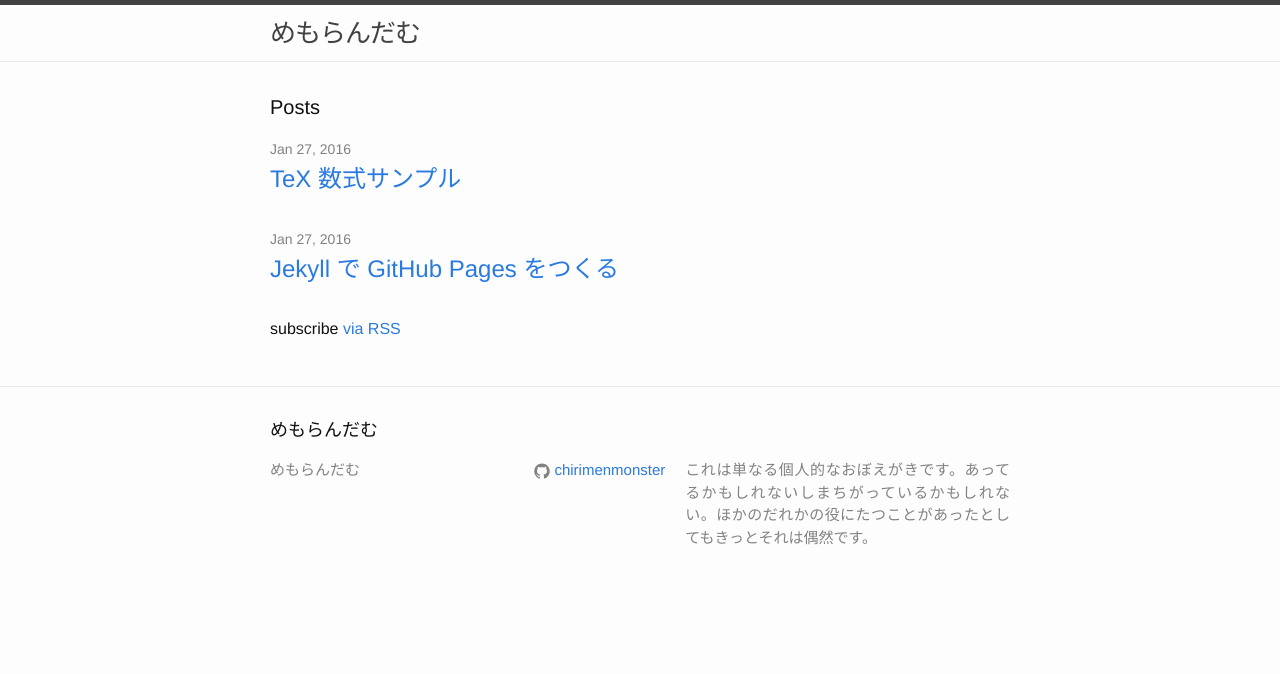
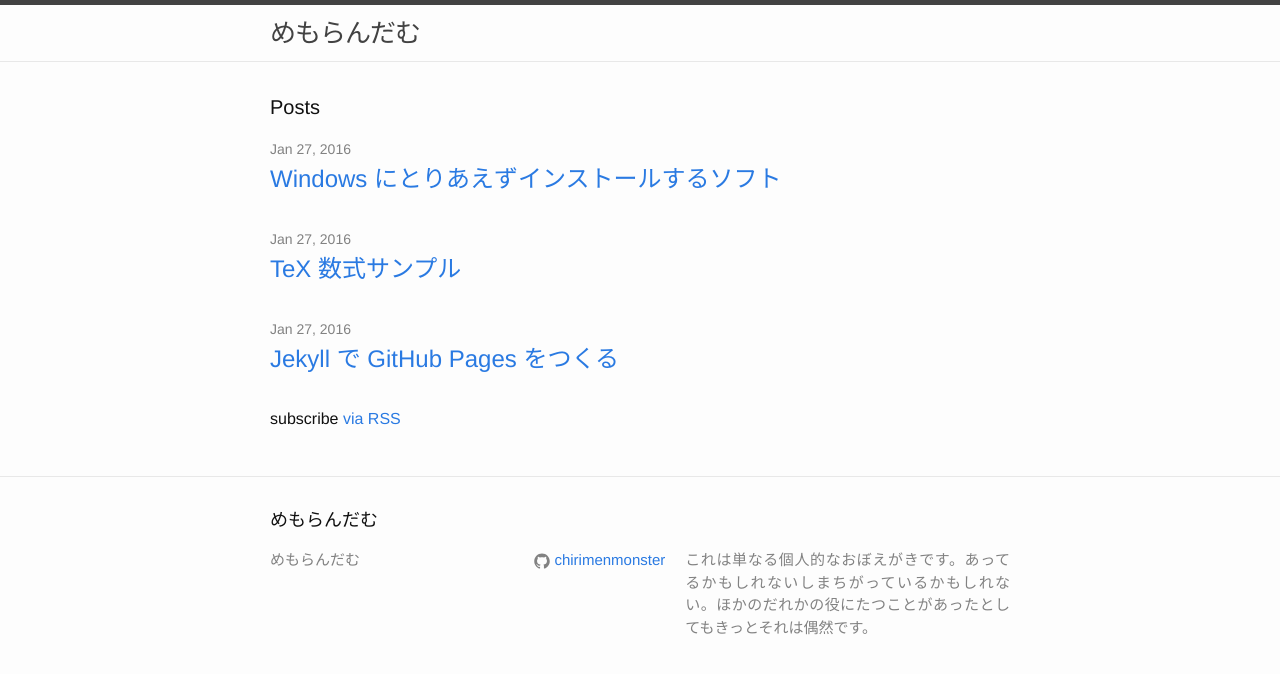
Before and after one commit to chirimenmonster/chirimenmonster.github.io, a Jekyll site: the page built from index.html, in a window 1280 px wide. Shown: the top 674 px of the page. Built offline with Jekyll 4.4.1, drawn with Linux system fonts in a browser that asks for light colours; some of the changed lines change nothing that is shown.

Commit message:
wiki からの移動

```diff
--- /dev/null
+++ b/_posts/2016-01-27-express-windows.md
@@ -0,0 +1,80 @@
+---
+layout: post
+title: Windows にとりあえずインストールするソフト
+date: 2016-01-27 13:55:00 +0900
+---
+新しい Windows PC を手にしたときにまずインストールするソフトとその設定のメモ
+
+## インストール一覧
+
+### ソフトのリスト
+* Firefox
+* Thunderbird
+* PuTTY
+* paint.net
+* emacs
+* MacType
+
+### フォントのリスト
+* IPAexフォント
+* 源真ゴシック
+* Ricty
+
+## 設定
+
+### Firefox
+
+#### フォントのインストールと設定
+
+参考: [ブラウザのフォントを綺麗にする方法メモ](http://prpr.hatenablog.jp/entry/2015/09/06/%E3%83%96%E3%83%A9%E3%82%A6%E3%82%B6%E3%81%AE%E3%83%95%E3%82%A9%E3%83%B3%E3%83%88%E3%82%92%E7%B6%BA%E9%BA%97%E3%81%AB%E3%81%99%E3%82%8B%E6%96%B9%E6%B3%95%E3%83%A1%E3%83%A2%EF%BC%88Windows%E4%B8%8A%E3%81%AEF) （Windows上のFirefox、Chrome）
+* フォント [源真ゴシック](http://jikasei.me/font/genshin/) と [IPAex明朝](http://ipafont.ipa.go.jp/) をインストール。
+* アドオン [Anti-Aliasing Tuner](https://addons.mozilla.org/ja/firefox/addon/anti-aliasing-tuner/?src=api) をインストール。
+
+##### フォントの設定
+
+| 種別 | フォント |
+|:---:|:---:|
+| 明朝体 | IPAex明朝 |
+| ゴシック | 源真ゴシック |
+| 等幅 | 源真ゴシック等幅 |
+
+##### Anti-Aliasing Tuner の設定
+
+| パラメータ | 値 |
+|:----:|:----:|
+| Gamma | 1200/1000 |
+| Enhanced Contrast | 80% |
+| Clear Type Level | 100% |
+| Anti-aliasing Mode | Clear Type |
+| Rendering Mode | Natural Symmetric |
+
+
+
+### MacType
+
+一部のフォント (例えば Ricty) を WIndows で使おうとすると、線の一部が消えてしまい使用に耐えないので MacType を適用する。一部のアプリケーションにのみ MacType を適用するため、設定ファイルで `UseInclude=1` を指定する。
+
+使用する設定ファイル (例えば Default.ini など） に記述する。
+
+`UseInclude=1` は `IncludeModule` で指定した実行ファイルにのみ MacType を適用するための設定。
+
+    [General]
+    UseInclude=1
+
+    [IncludeModule]
+    puttyjp.exe
+    emacs.exe
+    mintty.exe
+
+### PuTTY
+
+参考: [Solarizedでターミナルを美しく](http://www.yuuan.net/item/675)
+
+* [Solarize](http://ethanschoonover.com/solarized) で配色設定を変更する。
+* フォント設定を Ricty Discord, 10-point にする。
+* MacType 適用アプリケーションに puttyjp.exe を追加する。
+
+
+<!-- Local Variables: -->
+<!-- coding: utf-8 -->
+<!-- End: -->
--- a/_sass/_custom.scss
+++ b/_sass/_custom.scss
@@ -1,7 +1,33 @@
-/**
- * Paragraph stying
- */
+.post-content {
+    h5, h6 {
+        font-size: $base-font-size;
+    }
+}
+
+
 p {
     text-align: justify;
     text-justify: distribute-all-lines;
 }
+
+table {
+    border-collapse: collapse;
+    border-spacing: 0px;
+    word-break: keep-all;
+    margin-bottom: 1em;
+}
+
+table tr {
+    background-color: #FFF;
+    border-top: 1px solid #CCC;
+}
+
+table th,
+table td {
+    padding: 6px 13px;
+    border: 1px solid #DDD;
+}
+
+table tr:nth-child(2n) {
+    background-color: #F8F8F8;
+}
```
